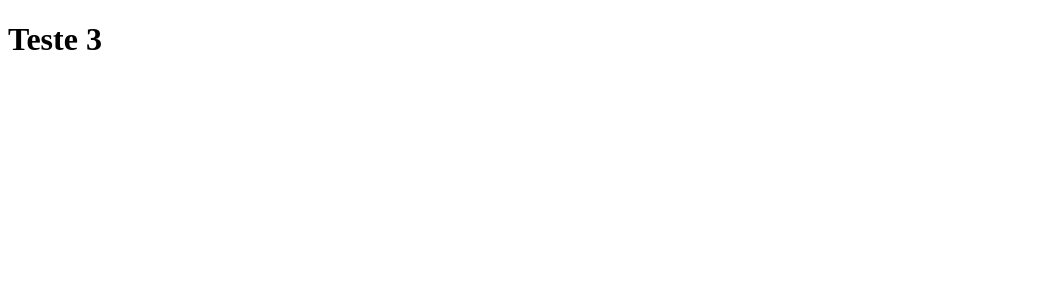
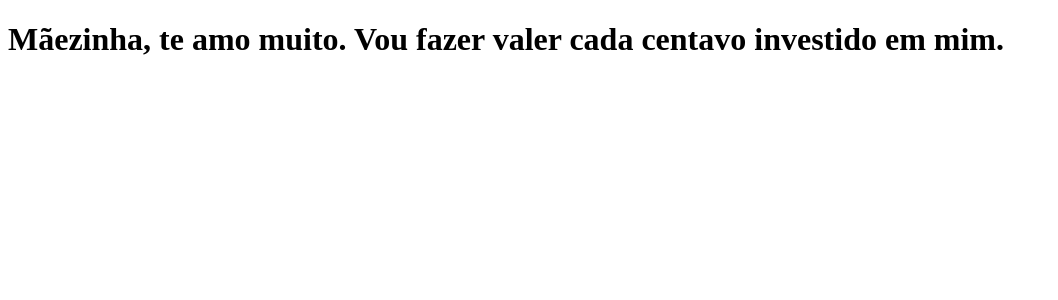
Before and after one commit to jadergurgel/clone-tabnews, a Next.js app: page / in a window 1280 px wide. Shown: the top 300 px of the page, without its empty margins (0-1058 px from the left). Built offline with nearby package versions, Linux system fonts and the light colour scheme.

Commit message:
adiciona pagina inicial

```diff
--- a/pages/index.js
+++ b/pages/index.js
@@ -1,5 +1,5 @@
 function Home() {
-    return <h1>Teste 3</h1>
+    return <h1>Mãezinha, te amo muito. Vou fazer valer cada centavo investido em mim.</h1>
 }
 
     export default Home;
```
